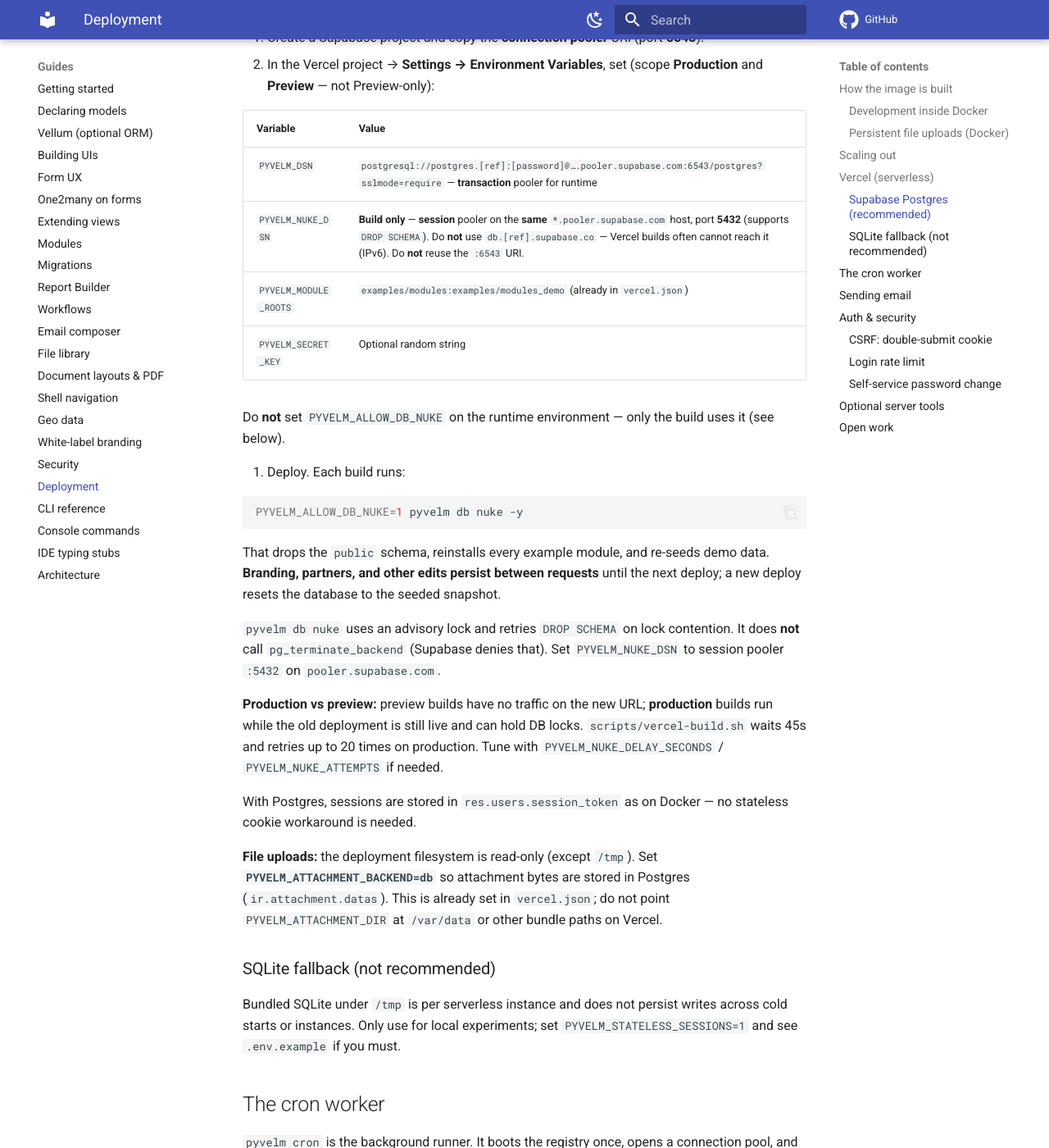
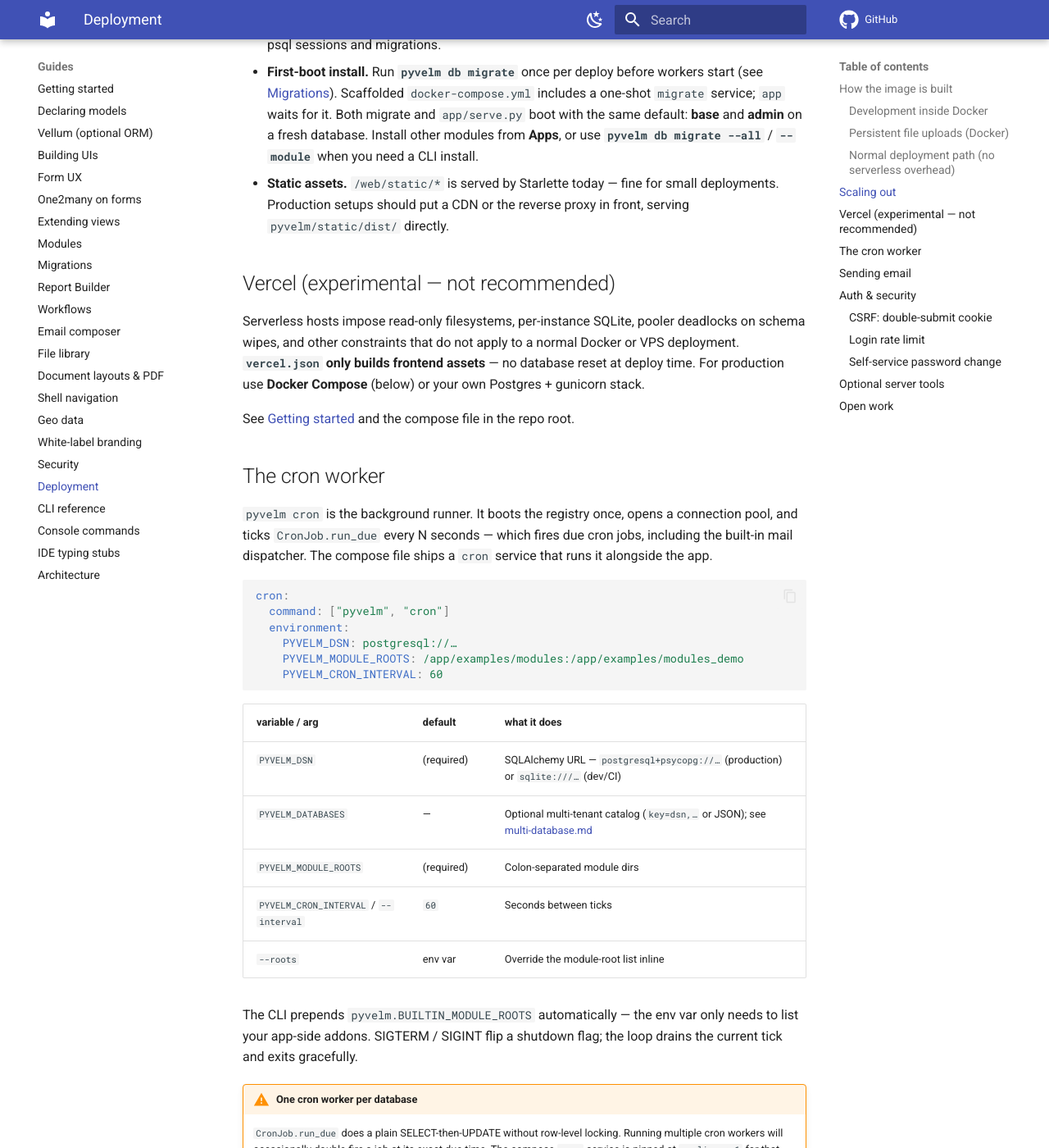
Before and after one commit to coolsam726/pyvelm, an MkDocs documentation site: the page built from docs/deployment.md, in a window 1280 px wide and 1400 px high, scrolled down 2675 px. Shown: the whole window at 82% size. Built offline with MkDocs 1.6.1 and Material for MkDocs 9.7.7, drawn with Linux system fonts in a browser that asks for light colours; comment, search, counter and statistics services are not loaded; some of the changed text lies outside the part shown.

Commit message:
De-emphasize Vercel; fast schema wipe path for normal deployments.
Serverless nuke hardening (advisory lock, retries) only when VERCEL/Lambda is set; Docker/self-hosted uses direct DROP with 15s lock timeout. Remove build-time db nuke from vercel.json.

````diff
--- a/docs/deployment.md
+++ b/docs/deployment.md
@@ -67,7 +67,25 @@ volumes:
 ```
 
 Alternatively set **`PYVELM_ATTACHMENT_BACKEND=db`** and store bytes in
-Postgres (same trade-off as on Vercel — fine for small/medium files).
+Postgres (fine for small/medium files when you prefer a single backup target).
+
+### Normal deployment path (no serverless overhead)
+
+A standard **Docker / gunicorn + Postgres** stack does **not** run `db nuke` at
+deploy time. Workers connect with **`PYVELM_DSN`** directly to Postgres (no
+pooler required on a private network). Schema changes go through **`pyvelm migrate`**
+once per deploy; the app bootstraps installed modules idempotently.
+
+| Concern | Normal deployment | Serverless (experimental) |
+|---------|-------------------|-------------------------|
+| DB at runtime | Direct Postgres URL | Often pooler + shared remote DB |
+| File uploads | `local` + volume (default) | `db` backend or `/tmp` only |
+| Sessions | DB-backed (`session_token`) | Signed cookies or shared Postgres |
+| `db nuke` / schema wipe | Dev CLI only; fast path (15s lock timeout) | Extra retries, advisory locks |
+
+`pyvelm db nuke` and `migrate:reset` use a **fast path** on self-hosted Postgres
+(terminate sibling connections, single attempt). Serverless hardening applies
+only when `VERCEL` / `AWS_LAMBDA_*` is set or `PYVELM_NUKE_SERVERLESS=1`.
 
 ## Scaling out
 
@@ -98,47 +116,15 @@ reverse proxy:
   the reverse proxy in front, serving `pyvelm/static/dist/`
   directly.
 
-## Vercel (serverless)
+## Vercel (experimental — not recommended)
 
-**Live demo:** [https://pyvelm.vercel.app/](https://pyvelm.vercel.app/) — click **Sign in**, then **Login** `admin` / **Password** `admin`.
+Serverless hosts impose read-only filesystems, per-instance SQLite, pooler
+deadlocks on schema wipes, and other constraints that do not apply to a normal
+Docker or VPS deployment. **`vercel.json` only builds frontend assets** — no
+database reset at deploy time. For production use **Docker Compose** (below) or
+your own Postgres + gunicorn stack.
 
-The repo ships a [`vercel.json`](https://github.com/coolsam726/pyvelm/blob/main/vercel.json) that runs `examples.serve:app` as a Python function on Vercel.
-
-### Supabase Postgres (recommended)
-
-Use a **dedicated throwaway Supabase project** for the demo — not your dev database.
-
-1. Create a Supabase project and copy the **connection pooler** URI (port **6543**).
-2. In the Vercel project → **Settings → Environment Variables**, set (scope **Production** and **Preview** — not Preview-only):
-
-   | Variable | Value |
-   |----------|--------|
-   | `PYVELM_DSN` | `postgresql://postgres.[ref]:[password]@….pooler.supabase.com:6543/postgres?sslmode=require` — **transaction** pooler for runtime |
-   | `PYVELM_NUKE_DSN` | **Build only** — **session** pooler on the **same** `*.pooler.supabase.com` host, port **5432** (supports `DROP SCHEMA`). Do **not** use `db.[ref].supabase.co` — Vercel builds often cannot reach it (IPv6). Do **not** reuse the `:6543` URI. |
-   | `PYVELM_MODULE_ROOTS` | `examples/modules:examples/modules_demo` (already in `vercel.json`) |
-   | `PYVELM_SECRET_KEY` | Optional random string |
-
-   Do **not** set `PYVELM_ALLOW_DB_NUKE` on the runtime environment — only the build uses it (see below).
-
-3. Deploy. Each build runs:
-
-   ```bash
-   PYVELM_ALLOW_DB_NUKE=1 pyvelm db nuke -y
-   ```
-
-   That drops the `public` schema, reinstalls every example module, and re-seeds demo data. **Branding, partners, and other edits persist between requests** until the next deploy; a new deploy resets the database to the seeded snapshot.
-
-   `pyvelm db nuke` uses an advisory lock and retries `DROP SCHEMA` on lock contention. It does **not** call `pg_terminate_backend` (Supabase denies that). Set `PYVELM_NUKE_DSN` to session pooler `:5432` on `pooler.supabase.com`.
-
-   **Production vs preview:** preview builds have no traffic on the new URL; **production** builds run while the old deployment is still live and can hold DB locks. `scripts/vercel-build.sh` waits 45s and retries up to 20 times on production. Tune with `PYVELM_NUKE_DELAY_SECONDS` / `PYVELM_NUKE_ATTEMPTS` if needed.
-
-With Postgres, sessions are stored in `res.users.session_token` as on Docker — no stateless cookie workaround is needed.
-
-**File uploads:** the deployment filesystem is read-only (except `/tmp`). Set **`PYVELM_ATTACHMENT_BACKEND=db`** so attachment bytes are stored in Postgres (`ir.attachment.datas`). This is already set in `vercel.json`; do not point `PYVELM_ATTACHMENT_DIR` at `/var/data` or other bundle paths on Vercel.
-
-### SQLite fallback (not recommended)
-
-Bundled SQLite under `/tmp` is per serverless instance and does not persist writes across cold starts or instances. Only use for local experiments; set `PYVELM_STATELESS_SESSIONS=1` and see `.env.example` if you must.
+See [Getting started](getting-started.md) and the compose file in the repo root.
 
 ## The cron worker
 
````
Also changed, not shown: docs/index.md (+2 -5 lines), vercel.json, 5 other files.
